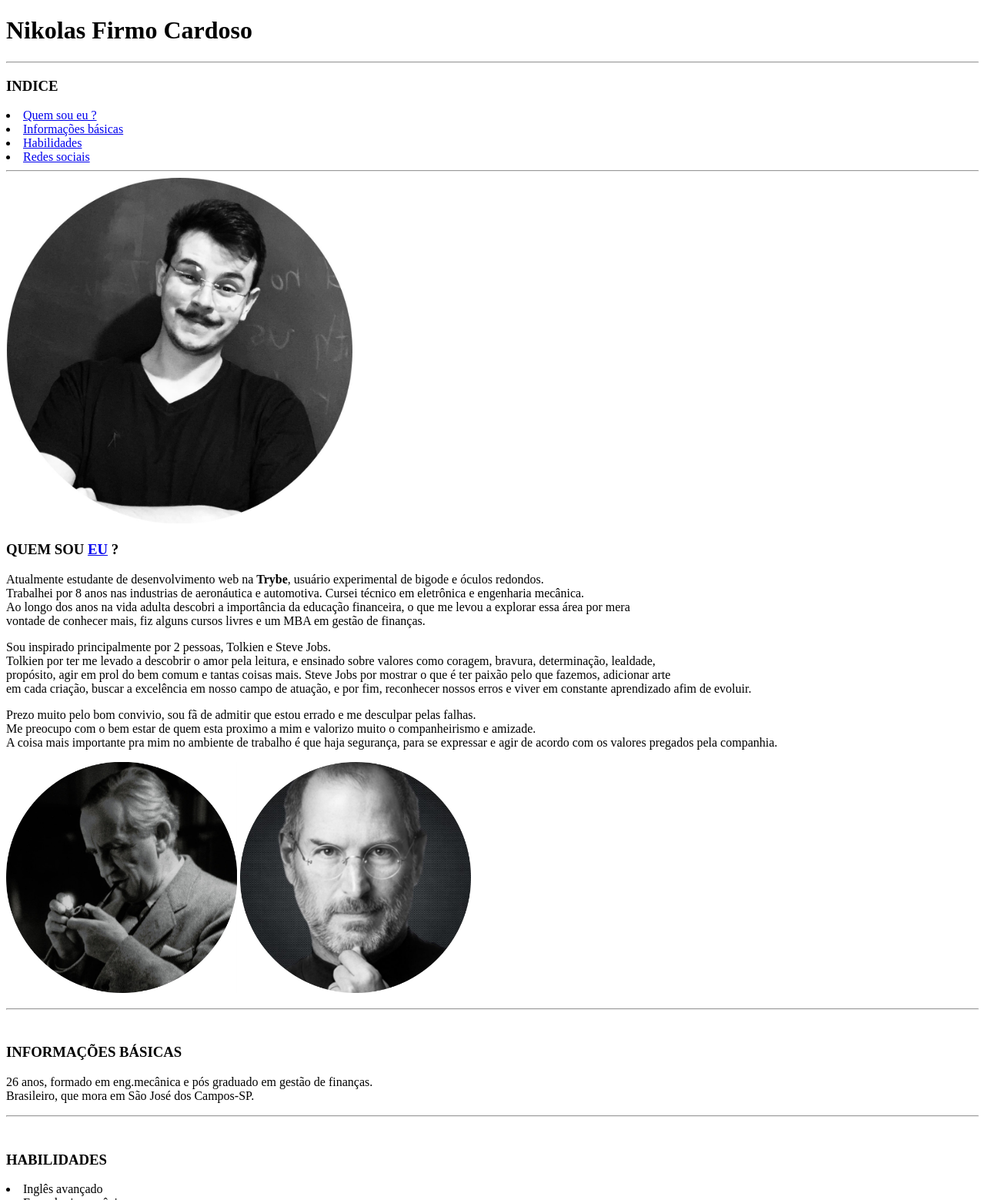
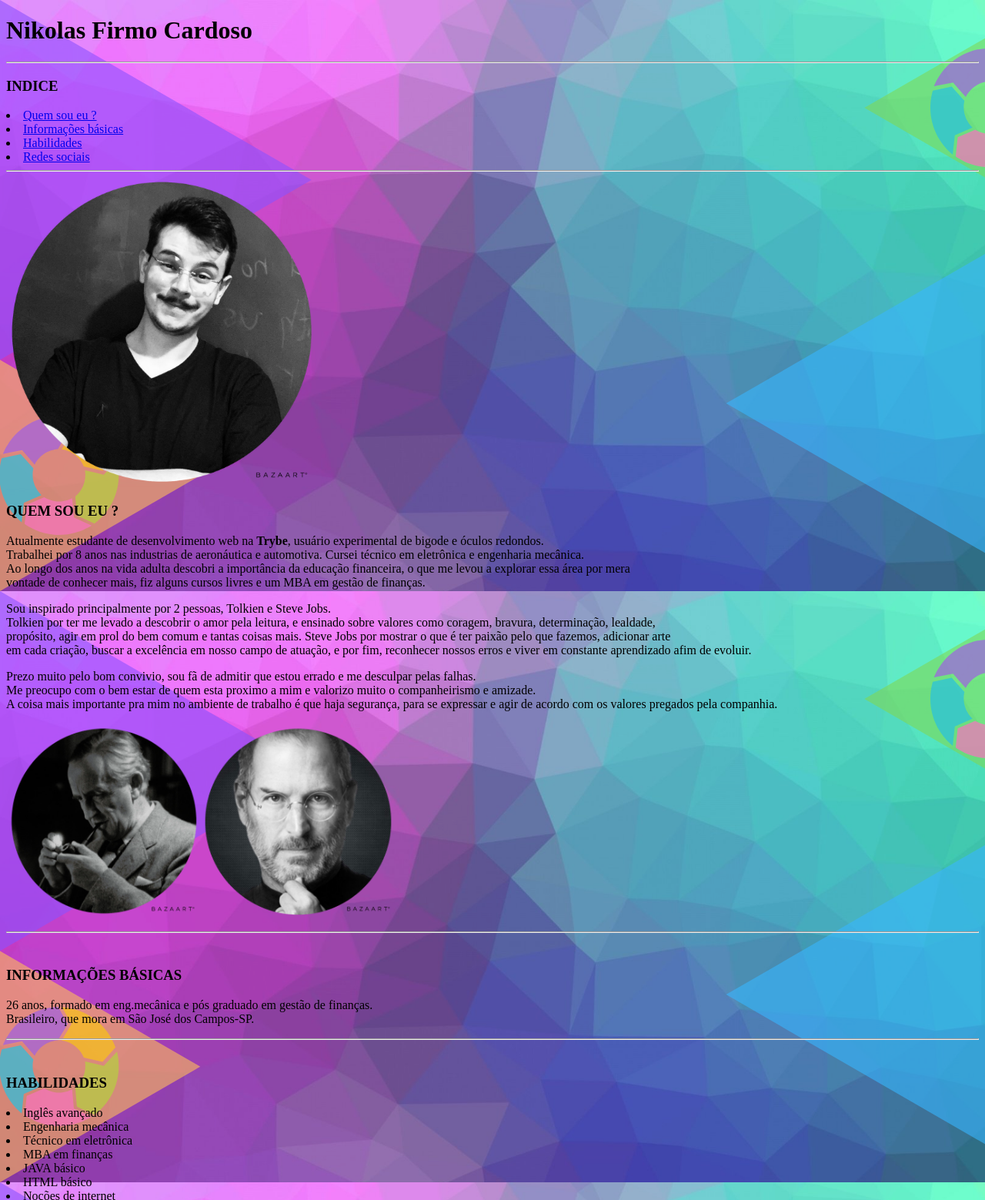
Before and after one commit to Nikolas-Firmo-Cardoso/Nikolas-Firmo-Cardoso.github.io, a plain HTML site: page index.html in a window 1280 px wide. Shown: the top 1559 px of the page at 77% size. Drawn offline with Linux system fonts and the light colour scheme.

Commit message:
update nas fotos e background

```diff
--- a/index.html
+++ b/index.html
@@ -4,7 +4,13 @@
     <meta charset="UTF-8">
     <title>Perfil Nikolas Firmo</title>
 </head>
-<body>
+<body class="background-image"></body>
+    <style>
+        .background-image {
+            background-image: url('/art1.png');
+            background-repeat:repeat-y;
+        }
+    </style>
     <h1>Nikolas Firmo Cardoso</h1>
     <hr>
     <h3>INDICE</h3>
@@ -14,16 +20,16 @@
     <li><a href="#Habilidades">Habilidades</a></li>
     <li><a href="#Redes sociais">Redes sociais</a></li>
     <hr>
-    <img src="perfil.jpg" width="450px" alt="Rapaz de óculos e bigode, usa camiseta preta, esta sorrindo." id=eu>
+    <img src="perfil.png" width="400px" alt="Rapaz de óculos e bigode, usa camiseta preta, esta sorrindo." id=eu>
 
-    <h3><strong>QUEM SOU <a href="#eu">EU</a> ?</strong></h3>
+    <h3><strong>QUEM SOU EU ?</strong></h3>
     <p>Atualmente estudante de desenvolvimento web na <strong>Trybe</strong>, usuário experimental de bigode e óculos redondos. <br>Trabalhei por 8 anos nas industrias de aeronáutica e automotiva. Cursei técnico em eletrônica e  engenharia mecânica.<br> Ao longo dos anos na vida adulta descobri a importância da educação financeira, o que me levou a explorar essa área por mera<br> vontade de conhecer mais, fiz alguns cursos livres e um MBA em gestão de finanças.</p>
 
     <p>Sou inspirado principalmente por 2 pessoas, Tolkien e Steve Jobs.<br> Tolkien por ter me levado a descobrir o amor pela leitura, e ensinado sobre valores como coragem, bravura, determinação, lealdade,<br> propósito, agir em prol do bem comum e tantas coisas mais. Steve Jobs por mostrar o que é ter paixão pelo que fazemos, adicionar arte<br> em cada criação, buscar a excelência em nosso campo de atuação, e por fim, reconhecer nossos erros e viver em constante aprendizado afim de evoluir. </p>
 
     <p>Prezo muito pelo bom convivio, sou fã de admitir que estou errado e me desculpar pelas falhas.<br> Me preocupo com o bem estar de quem esta proximo a mim e valorizo muito o companheirismo e amizade.<br> A coisa mais importante pra mim no ambiente de trabalho é que haja segurança, para se expressar e agir de acordo com os valores pregados pela companhia.</p>
-    <img src="tolkien.jpg" width="300px" alt="Tolkien, escritor da obra O Senhor dos Anéis, esta usando um terno e acendendo um cachimbo, ja em idade avançada, por volta dos 70 anos." id=eu>
-    <img src="jobs.jpg" width="300px" alt="Steve Jobs, fundador da Apple, esta com a mão no queixo, usando óculos e uma camiseta preta." id=eu>
+    <img src="tolkien.png" width="250px" alt="Tolkien, escritor da obra O Senhor dos Anéis, esta usando um terno e acendendo um cachimbo, ja em idade avançada, por volta dos 70 anos." id=eu>
+    <img src="jobs.png" width="250px" alt="Steve Jobs, fundador da Apple, esta com a mão no queixo, usando óculos e uma camiseta preta." id=eu>
     <p id="Quem sou eu hoje ?" </p>
     <hr>
     <br>
```
Also changed, not shown: art1.png (added), art5.png (added), art6.png (added), grey2.png (added), jobs.jpg (deleted), jobs.png (added), perfil.jpg (deleted), perfil.png (added), tolkien.jpg (deleted), tolkien.png (added).
